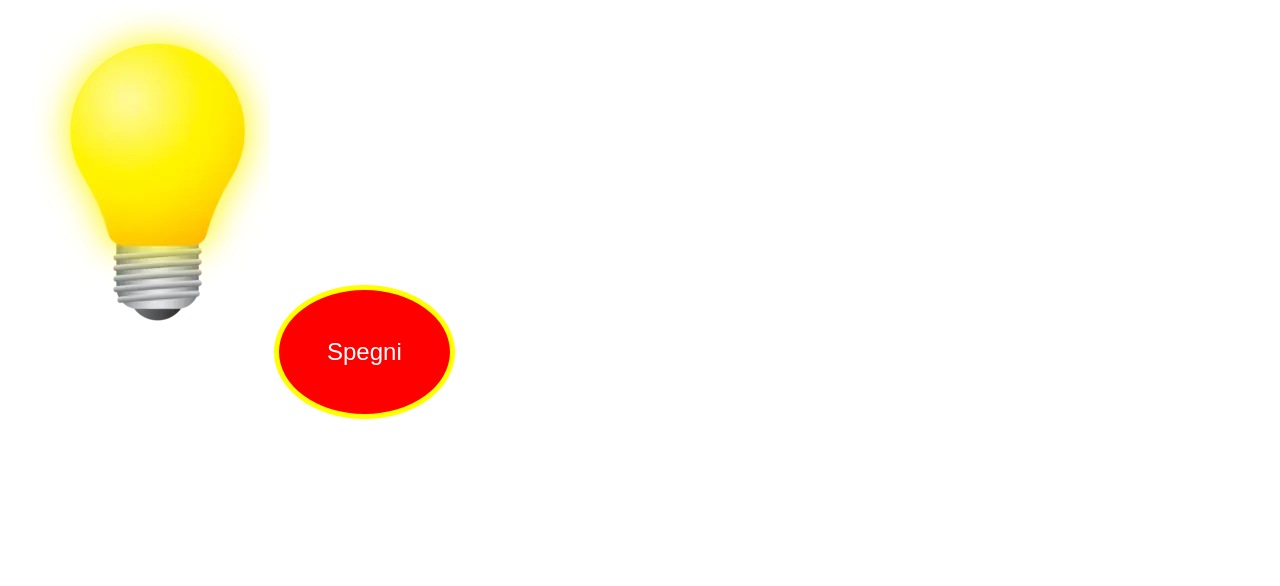
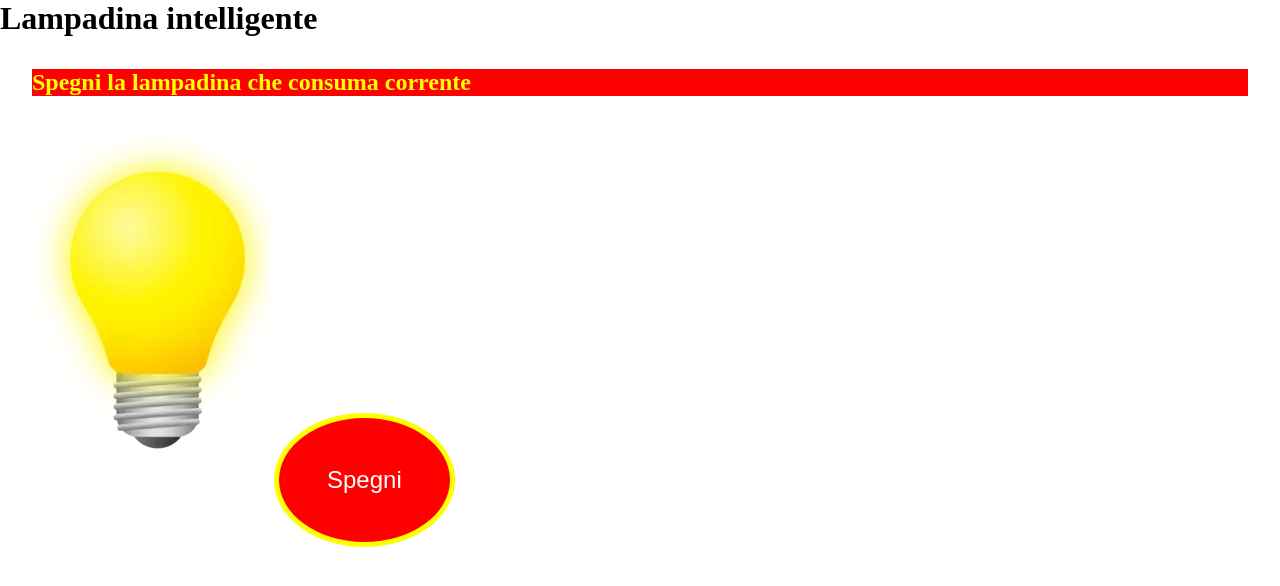
Before and after one commit to marcotristani/js-dom-1, a plain HTML site: page index.html in a window 1280 px wide. Both pictures are taken after a click on the button "Accendi". Drawn offline with Linux system fonts and the light colour scheme.

Commit message:
flat:aggiunta funzionalità con orario

```diff
--- a/css/style.css
+++ b/css/style.css
@@ -18,3 +18,13 @@
     font-size: x-large;
     padding: 1rem;
 }
+.warning-mex {
+    display: none;
+    font-size: x-large;
+    background-color: red;
+    color: yellow;
+    margin: 2rem;
+}
+.active {
+    display: block;
+}
--- a/index.html
+++ b/index.html
@@ -7,6 +7,8 @@
     <link rel="stylesheet" href="./css/style.css">
 </head>
 <body>
+    <h1>Lampadina intelligente</h1>
+    <h3 id="warning" class="warning-mex ">Spegni la lampadina che consuma corrente</h3>
     <div>
         <img src="./img/white_lamp.png" alt="Lampadina spenta">
         <button class="off">Accendi</button>
--- a/js/script.js
+++ b/js/script.js
@@ -3,8 +3,8 @@
 //selezioniamo i tag html che ci interessano
 const lamp = document.querySelector('img');
 const btn = document.querySelector('button');
-const btntext = btn.innerText;
-console.log(lamp, btn, btntext);//Verifico selezioni
+const warningTitle = document.getElementById('warning');
+
 
 //quando viene fatto un click sul bottone
  btn.addEventListener("click",
@@ -15,6 +15,8 @@ console.log(lamp, btn, btntext);//Verifico selezioni
             btn.innerText = "Accendi";
             btn.style.backgroundColor = 'transparent';
             btn.className = 'off';
+            warningTitle.classList.remove('active');
+
 
         } else {
             lamp.src = "./img/yellow_lamp.png";
@@ -22,6 +24,17 @@ console.log(lamp, btn, btntext);//Verifico selezioni
             btn.innerText = "Spegni";
             btn.style.backgroundColor = 'red';
             btn.className = 'on';
+            energySaving();
         }
     }
  )
+
+
+ function energySaving() {
+    const currentTime = new Date();
+    const currenthours = currentTime.getHours();
+    if (currenthours > 6 && currenthours < 17){
+        alert("Attenzioneeeee.....non serve accendere la lampadina, apri la tapparella, fuori c'è il sole");
+        warningTitle.classList.add('active');
+    }
+ }
```
